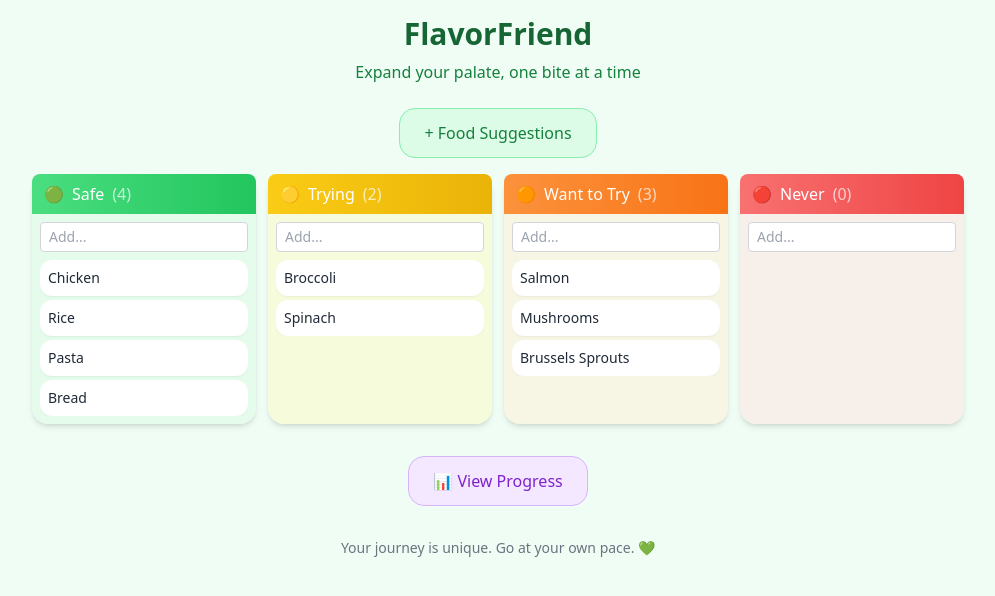
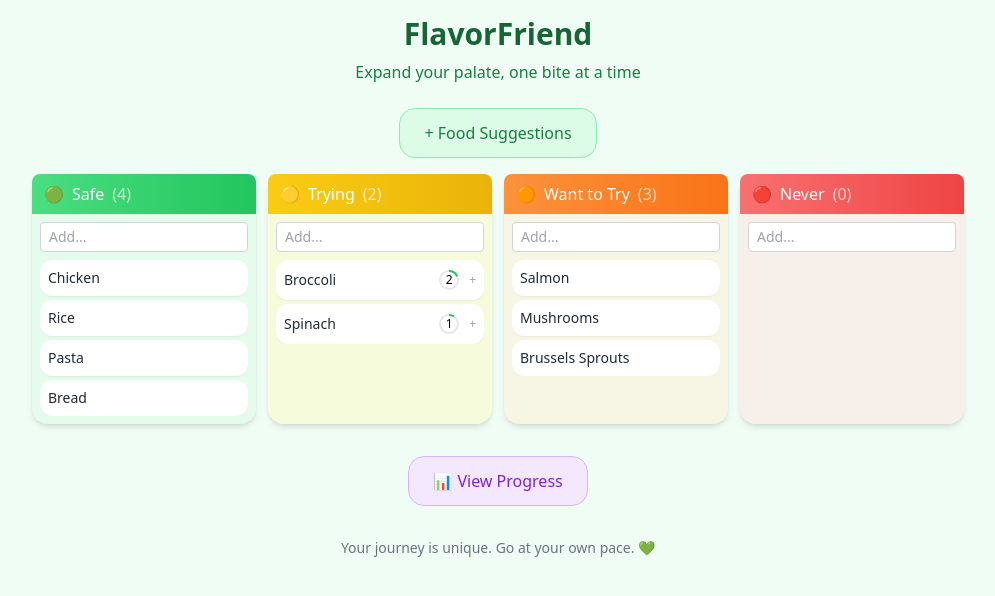
Before and after one commit to nadia-nh/flavor-friend, a Next.js app: page / in a window 1280 px wide. Shown: the top 596 px of the page, without its empty margins (142-1137 px from the left). Built offline with nearby package versions, Linux system fonts and the light colour scheme.

Commit message:
Add progress rings to Learning foods and Food Journey

```diff
--- a/src/app/page.tsx
+++ b/src/app/page.tsx
@@ -245,8 +245,7 @@ export default function Home() {
 
   const learningFoods = foods.filter(f => f.category === 'learning')
   const completedFoods = learningFoods.filter(f => f.attempts >= 7)
-  const inProgressFoods = learningFoods.filter(f => f.attempts > 0 && f.attempts < 7)
-  const justStarted = learningFoods.filter(f => f.attempts === 0)
+  const inProgressFoods = learningFoods.filter(f => f.attempts > 0)
 
   const categories: FoodCategory[] = ['safe', 'learning', 'scary', 'never']
 
@@ -442,15 +441,24 @@ export default function Home() {
                       >
                         {food.name}
                       </button>
-                      <div className="flex items-center gap-1 opacity-0 group-hover:opacity-100">
-                        {cat === 'learning' && (
+                      {cat === 'learning' ? (
+                        <div className="flex items-center gap-2">
+                          <div className="relative w-6 h-6">
+                            <svg className="w-6 h-6 transform -rotate-90">
+                              <circle cx="12" cy="12" r="9" stroke="#e5e7eb" strokeWidth="2" fill="none" />
+                              <circle cx="12" cy="12" r="9" stroke="#22c55e" strokeWidth="2" fill="none" strokeDasharray={`${food.attempts * 5.14} 57`} className="transition-all duration-300" />
+                            </svg>
+                            <span className="absolute inset-0 flex items-center justify-center text-xs">{food.attempts}</span>
+                          </div>
                           <button
                             onClick={() => openAttemptModal(food)}
-                            className="text-xs px-2 py-0.5 bg-green-100 text-green-700 rounded-full hover:bg-green-200 transition-colors duration-200"
+                            className="text-xs text-gray-400 hover:text-green-600"
                           >
-                            {food.attempts}/7
+                            +
                           </button>
-                        )}
+                        </div>
+                      ) : (
+                        <div className="flex items-center gap-1 opacity-0 group-hover:opacity-100">
                           <button
                             onClick={() => deleteFood(food.id)}
                             className="text-gray-400 hover:text-red-500 text-xs"
@@ -458,6 +466,7 @@ export default function Home() {
                             ✕
                           </button>
                         </div>
+                      )}
                     </li>
                   ))}
                 </ul>
@@ -582,37 +591,30 @@ export default function Home() {
             <div>
               <p className="text-sm text-purple-600 mb-1">In progress ({inProgressFoods.length})</p>
               {inProgressFoods.length > 0 ? (
-                <div className="space-y-2">
+                <div className="space-y-3">
                   {inProgressFoods.map(f => (
-                    <div key={f.id} className="flex items-center gap-2">
+                    <div key={f.id} className="flex items-center gap-3">
                       <span className="text-sm text-gray-700 w-20 truncate">{f.name}</span>
-                      <div className="flex-1 h-2 bg-gray-200 rounded-full overflow-hidden">
-                        <div
-                          className="h-full bg-purple-500 rounded-full transition-all"
-                          style={{ width: `${(f.attempts / 7) * 100}%` }}
+                      <div className="relative w-8 h-8">
+                        <svg className="w-8 h-8 transform -rotate-90">
+                          <circle cx="16" cy="16" r="12" stroke="#e5e7eb" strokeWidth="3" fill="none" />
+                          <circle
+                            cx="16" cy="16" r="12"
+                            stroke="#8b5cf6"
+                            strokeWidth="3"
+                            fill="none"
+                            strokeDasharray={`${f.attempts * 10.8} 75.4`}
+                            className="transition-all duration-300"
                           />
+                        </svg>
+                        <span className="absolute inset-0 flex items-center justify-center text-xs font-medium">{f.attempts}</span>
                       </div>
-                      <span className="text-xs text-gray-500 w-10 text-right">{f.attempts}/7</span>
+                      <span className="text-xs text-gray-500">/ 7</span>
                     </div>
                   ))}
                 </div>
               ) : (
                 <p className="text-xs text-gray-500">Start trying foods in "Trying"</p>
-              )}
-            </div>
-
-            <div>
-              <p className="text-sm text-purple-600 mb-1">Just added ({justStarted.length})</p>
-              {justStarted.length > 0 ? (
-                <div className="flex flex-wrap gap-1">
-                  {justStarted.map(f => (
-                    <span key={f.id} className="px-2 py-1 bg-yellow-400 text-white rounded-full text-xs">
-                      {f.name}
-                    </span>
-                  ))}
-                </div>
-              ) : (
-                <p className="text-xs text-gray-500">Add foods to "Trying" to track them</p>
               )}
             </div>
           </div>
```
Lines whose indentation alone changed are shown as unchanged.
